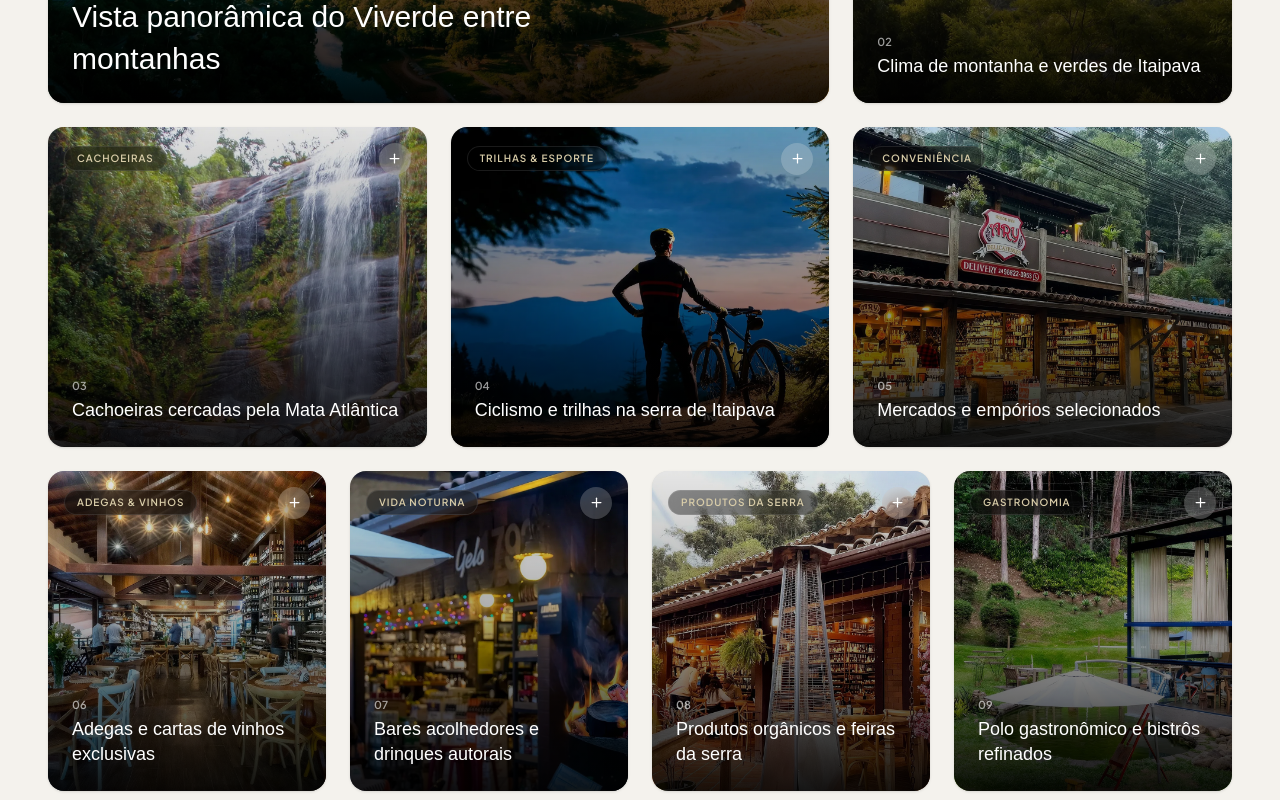
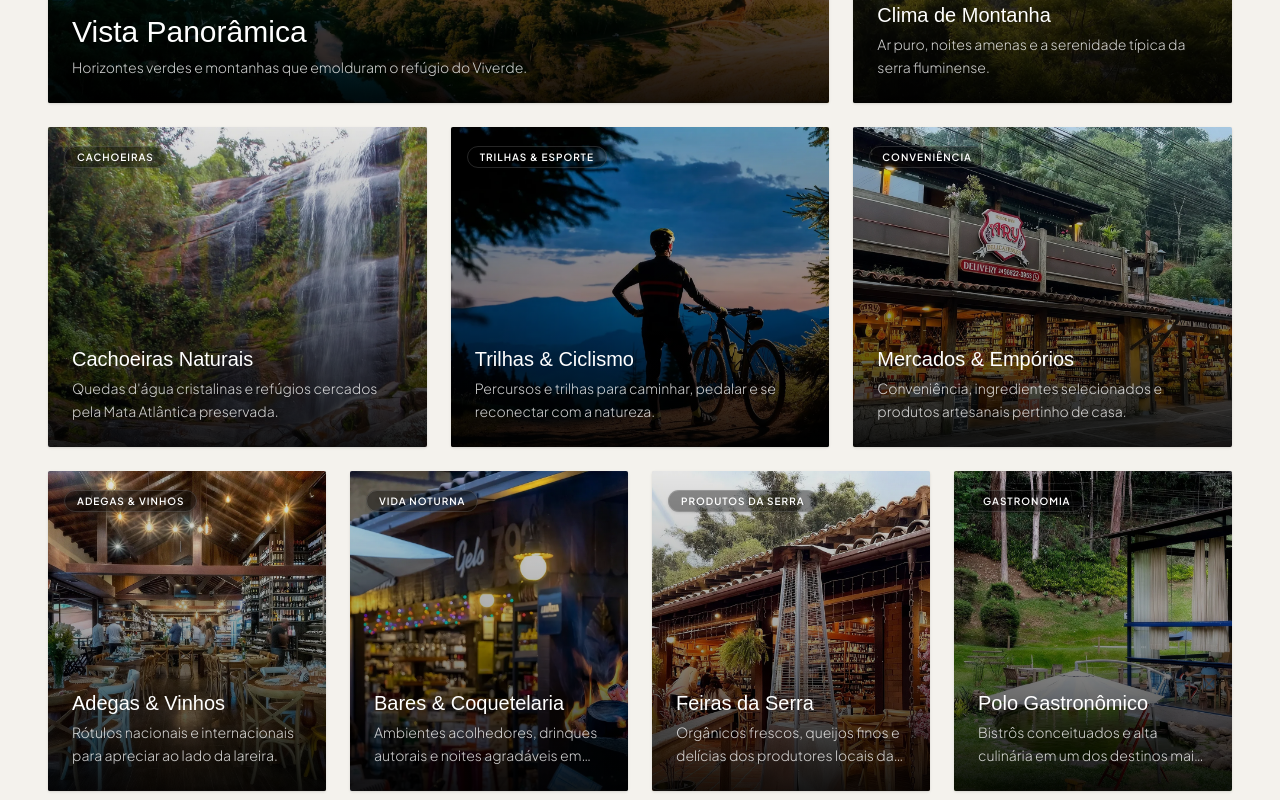
Before and after one commit to gui-bus/landing-page-viverde-itaipava, a Next.js app: page / in a window 1280 px wide. Shown: the part 1940-2740 px from the top of the page. Built offline with nearby package versions, Linux system fonts and the light colour scheme; a web font is replaced by a local one.

Commit message:
feat(gallery): add titles, descriptions, glass badges and unify hover cards

```diff
--- a/components/home/data.ts
+++ b/components/home/data.ts
@@ -1,15 +1,69 @@
 import type { FilmItem, GalleryItem, ProjectCategory, ProjectImageItem } from './types'
 
 export const galleryData: GalleryItem[] = [
-  { src: '/localizacao/location_01_vista_do_viverde_itaipava_residences.webp', alt: 'Vista panorâmica do Viverde entre montanhas', tag: 'Vista Panorâmica' },
-  { src: '/localizacao/location_02_clima_montanha_e_verdes.webp', alt: 'Clima de montanha e verdes de Itaipava', tag: 'Clima de Montanha' },
-  { src: '/localizacao/location_03_cachoeira.webp', alt: 'Cachoeiras cercadas pela Mata Atlântica', tag: 'Cachoeiras' },
-  { src: '/localizacao/location_04_ciclismo_e_trilhas.webp', alt: 'Ciclismo e trilhas na serra de Itaipava', tag: 'Trilhas & Esporte' },
-  { src: '/localizacao/location_05_mercado.webp', alt: 'Mercados e empórios selecionados', tag: 'Conveniência' },
-  { src: '/localizacao/location_06_adega.webp', alt: 'Adegas e cartas de vinhos exclusivas', tag: 'Adegas & Vinhos' },
-  { src: '/localizacao/location_07_bar.webp', alt: 'Bares acolhedores e drinques autorais', tag: 'Vida Noturna' },
-  { src: '/localizacao/location_08_produtos_locais.webp', alt: 'Produtos orgânicos e feiras da serra', tag: 'Produtos da Serra' },
-  { src: '/localizacao/location_09_restaurante.webp', alt: 'Polo gastronômico e bistrôs refinados', tag: 'Gastronomia' },
+  {
+    src: '/localizacao/location_01_vista_do_viverde_itaipava_residences.webp',
+    alt: 'Vista panorâmica do Viverde entre montanhas',
+    tag: 'Vista Panorâmica',
+    title: 'Vista Panorâmica',
+    text: 'Horizontes verdes e montanhas que emolduram o refúgio do Viverde.',
+  },
+  {
+    src: '/localizacao/location_02_clima_montanha_e_verdes.webp',
+    alt: 'Clima de montanha e verdes de Itaipava',
+    tag: 'Clima de Montanha',
+    title: 'Clima de Montanha',
+    text: 'Ar puro, noites amenas e a serenidade típica da serra fluminense.',
+  },
+  {
+    src: '/localizacao/location_03_cachoeira.webp',
+    alt: 'Cachoeiras cercadas pela Mata Atlântica',
+    tag: 'Cachoeiras',
+    title: 'Cachoeiras Naturais',
+    text: "Quedas d'água cristalinas e refúgios cercados pela Mata Atlântica preservada.",
+  },
+  {
+    src: '/localizacao/location_04_ciclismo_e_trilhas.webp',
+    alt: 'Ciclismo e trilhas na serra de Itaipava',
+    tag: 'Trilhas & Esporte',
+    title: 'Trilhas & Ciclismo',
+    text: 'Percursos e trilhas para caminhar, pedalar e se reconectar com a natureza.',
+  },
+  {
+    src: '/localizacao/location_05_mercado.webp',
+    alt: 'Mercados e empórios selecionados',
+    tag: 'Conveniência',
+    title: 'Mercados & Empórios',
+    text: 'Conveniência, ingredientes selecionados e produtos artesanais pertinho de casa.',
+  },
+  {
+    src: '/localizacao/location_06_adega.webp',
+    alt: 'Adegas e cartas de vinhos exclusivas',
+    tag: 'Adegas & Vinhos',
+    title: 'Adegas & Vinhos',
+    text: 'Rótulos nacionais e internacionais para apreciar ao lado da lareira.',
+  },
+  {
+    src: '/localizacao/location_07_bar.webp',
+    alt: 'Bares acolhedores e drinques autorais',
+    tag: 'Vida Noturna',
+    title: 'Bares & Coquetelaria',
+    text: 'Ambientes acolhedores, drinques autorais e noites agradáveis em Itaipava.',
+  },
+  {
+    src: '/localizacao/location_08_produtos_locais.webp',
+    alt: 'Produtos orgânicos e feiras da serra',
+    tag: 'Produtos da Serra',
+    title: 'Feiras da Serra',
+    text: 'Orgânicos frescos, queijos finos e delícias dos produtores locais da região.',
+  },
+  {
+    src: '/localizacao/location_09_restaurante.webp',
+    alt: 'Polo gastronômico e bistrôs refinados',
+    tag: 'Gastronomia',
+    title: 'Polo Gastronômico',
+    text: 'Bistrôs conceituados e alta culinária em um dos destinos mais charmosos do país.',
+  },
 ]
 
 export const filmsData: FilmItem[] = [
--- a/components/home/gallerySection.tsx
+++ b/components/home/gallerySection.tsx
@@ -1,6 +1,5 @@
 'use client'
 
-import { Plus } from 'lucide-react'
 import { galleryData } from './data'
 
 export interface GallerySectionProps {
@@ -44,7 +43,7 @@ export function GallerySection({ onSelectImage }: GallerySectionProps) {
           <button
             key={item.src + i}
             type="button"
-            className={`group relative overflow-hidden rounded-xl sm:rounded-2xl bg-black/10 cursor-pointer text-left shadow-sm hover:shadow-2xl transition-all duration-500 hover:-translate-y-1 ${
+            className={`group relative overflow-hidden rounded-xs bg-black/10 cursor-pointer text-left shadow-sm hover:shadow-2xl transition-all duration-500 hover:-translate-y-1 ${
               bentoSpans[i] || 'col-span-12 sm:col-span-6 lg:col-span-4 min-h-[260px]'
             }`}
             onClick={() => onSelectImage(i)}
@@ -55,28 +54,27 @@ export function GallerySection({ onSelectImage }: GallerySectionProps) {
               alt={item.alt}
               className="absolute inset-0 w-full h-full object-cover transition-transform duration-700 ease-out group-hover:scale-105"
             />
-            <div className="absolute inset-0 bg-gradient-to-t from-black/90 via-black/35 to-black/10 transition-opacity duration-300" />
+            <div className="absolute inset-0 bg-gradient-to-t from-black/90 via-black/35 to-black/10 transition-opacity duration-300 group-hover:from-black/95 group-hover:via-black/45" />
 
-            <div className="absolute top-4 left-4 right-4 z-20 flex items-center justify-between">
-              <span className="text-[10px] uppercase tracking-widest text-[#d8cca8] font-semibold bg-black/40 backdrop-blur-md px-3 py-1 rounded-full border border-white/10">
+            <div className="absolute top-4 left-4 z-20">
+              <span className="text-[10px] uppercase tracking-widest text-white font-semibold bg-black/40 backdrop-blur-md px-3 py-1 rounded-full border border-white/15 shadow-sm">
                 {item.tag}
-              </span>
-              <span className="w-8 h-8 rounded-full bg-white/20 backdrop-blur-md text-white flex items-center justify-center group-hover:bg-white group-hover:text-black transition-all group-hover:scale-110 shrink-0">
-                <Plus size={15} />
               </span>
             </div>
 
             <div className="absolute bottom-4 left-4 right-4 sm:bottom-6 sm:left-6 sm:right-6 z-20 text-white">
-              <span className="text-[11px] text-white/60 font-semibold mb-1 block">
-                0{i + 1}
-              </span>
-              <p
-                className={`font-heading font-medium leading-snug text-white ${
-                  i === 0 ? 'text-lg sm:text-2xl md:text-3xl max-w-xl' : 'text-sm sm:text-base md:text-lg'
+              <h3
+                className={`font-heading font-medium text-white mb-1 leading-snug ${
+                  i === 0 ? 'text-lg sm:text-2xl md:text-3xl max-w-xl' : 'text-base sm:text-lg md:text-xl'
                 }`}
               >
-                {item.alt}
-              </p>
+                {item.title || item.alt}
+              </h3>
+              {item.text && (
+                <p className="text-xs sm:text-sm text-white/80 font-light leading-relaxed line-clamp-2 max-w-xl">
+                  {item.text}
+                </p>
+              )}
             </div>
           </button>
         ))}
--- a/components/home/projectSection.tsx
+++ b/components/home/projectSection.tsx
@@ -1,7 +1,7 @@
 'use client'
 
 import { useState } from 'react'
-import { ArrowUpRight, ChevronDown, ChevronUp, Plus } from 'lucide-react'
+import { ArrowUpRight, ChevronDown, ChevronUp } from 'lucide-react'
 import { projectCategoriesData, projectImagesData } from './data'
 
 export interface ProjectSectionProps {
@@ -76,7 +76,7 @@ export function ProjectSection({ onSelectProject }: ProjectSectionProps) {
   return (
     <section
       id="empreendimento"
-      className="py-20 sm:py-28 md:py-36 px-4 sm:px-8 md:px-12 bg-transparent text-[#24271d] dark:text-[#f1efe8] transition-colors"
+      className="pt-20 px-4 sm:px-8 md:px-12 bg-transparent text-[#24271d] dark:text-[#f1efe8] transition-colors"
     >
       <div className="flex flex-col md:flex-row md:items-end justify-between gap-6 mb-10">
         <div>
@@ -93,7 +93,7 @@ export function ProjectSection({ onSelectProject }: ProjectSectionProps) {
           </p>
           <a
             href="/unidades"
-            className="inline-flex items-center gap-2 text-xs uppercase tracking-widest font-semibold text-[#30382c] dark:text-[#c7b88d] hover:underline"
+            className="inline-flex items-center gap-2 text-xs uppercase tracking-widest font-semibold text-[#161914] dark:text-[#c7b88d] hover:underline"
           >
             Ver plantas e disponibilidade <ArrowUpRight size={14} />
           </a>
@@ -114,7 +114,7 @@ export function ProjectSection({ onSelectProject }: ProjectSectionProps) {
               type="button"
               className={`px-5 py-2.5 rounded-full text-xs uppercase tracking-wider font-semibold transition-all cursor-pointer flex items-center gap-2 ${
                 isActive
-                  ? 'bg-[#30382c] text-white dark:bg-[#B88A2D] dark:text-[#161914] shadow-md'
+                  ? 'bg-[#161914] text-white dark:bg-[#B88A2D] dark:text-[#161914] shadow-md'
                   : 'border border-black/15 dark:border-white/15 text-[#73786e] dark:text-[#a4aa9d] hover:border-black/40 hover:text-black dark:hover:text-white bg-transparent'
               }`}
               onClick={() => handleCategoryChange(cat.id)}
@@ -149,7 +149,7 @@ export function ProjectSection({ onSelectProject }: ProjectSectionProps) {
                     }
                   : undefined
               }
-              className={`group relative overflow-hidden rounded-xl sm:rounded-2xl bg-black/10 cursor-pointer text-left shadow-sm hover:shadow-2xl transition-all duration-500 hover:-translate-y-1 ${
+              className={`group relative overflow-hidden rounded-xs bg-black/10 cursor-pointer text-left shadow-sm hover:shadow-2xl transition-all duration-500 hover:-translate-y-1 ${
                 getBentoSpan(i, visibleProjects.length)
               } ${
                 isAppearing
@@ -166,19 +166,13 @@ export function ProjectSection({ onSelectProject }: ProjectSectionProps) {
               />
               <div className="absolute inset-0 bg-gradient-to-t from-black/90 via-black/35 to-black/10 transition-opacity duration-300 group-hover:from-black/95 group-hover:via-black/45" />
 
-              <div className="absolute top-4 left-4 right-4 z-20 flex items-center justify-between">
-                <span className="text-[10px] uppercase tracking-widest text-[#d8cca8] font-semibold bg-black/50 backdrop-blur-md px-3 py-1 rounded-full border border-white/10">
+              <div className="absolute top-4 left-4 z-20">
+                <span className="text-[10px] uppercase tracking-widest text-white font-semibold bg-black/40 backdrop-blur-md px-3 py-1 rounded-full border border-white/15 shadow-sm">
                   {item.tag}
-                </span>
-                <span className="w-8 h-8 rounded-full bg-white/20 backdrop-blur-md text-white flex items-center justify-center group-hover:bg-[#B88A2D] group-hover:text-[#161914] transition-all group-hover:scale-110 shrink-0">
-                  <Plus size={15} />
                 </span>
               </div>
 
               <div className="absolute bottom-4 left-4 right-4 sm:bottom-6 sm:left-6 sm:right-6 z-20 text-white">
-                <span className="text-[11px] text-white/60 font-semibold mb-1 block">
-                  {String(i + 1).padStart(2, '0')}
-                </span>
                 <h3
                   className={`font-heading font-medium text-white mb-1 leading-snug ${
                     isLarge ? 'text-lg sm:text-2xl md:text-3xl max-w-xl' : 'text-base sm:text-lg md:text-xl'
@@ -200,7 +194,7 @@ export function ProjectSection({ onSelectProject }: ProjectSectionProps) {
           <button
             type="button"
             onClick={handleToggleExpand}
-            className="inline-flex items-center gap-3 px-8 py-4 rounded-full bg-[#30382c] dark:bg-[#B88A2D] text-white dark:text-[#161914] text-xs uppercase tracking-widest font-semibold hover:bg-[#24271d] dark:hover:bg-[#c7b88d] transition-all duration-300 shadow-md hover:shadow-xl hover:scale-[1.02] cursor-pointer"
+            className="inline-flex items-center gap-3 px-8 py-4 rounded-full bg-[#161914] dark:bg-[#B88A2D] text-white dark:text-[#161914] text-xs uppercase tracking-widest font-semibold hover:bg-[#24271d] dark:hover:bg-[#c7b88d] transition-all duration-300 shadow-md hover:shadow-xl hover:scale-[1.02] cursor-pointer"
           >
             <span>
               {isExpanded
--- a/components/home/types.ts
+++ b/components/home/types.ts
@@ -2,6 +2,8 @@ export interface GalleryItem {
   src: string
   alt: string
   tag?: string
+  title?: string
+  text?: string
   video?: string
 }
 
```
